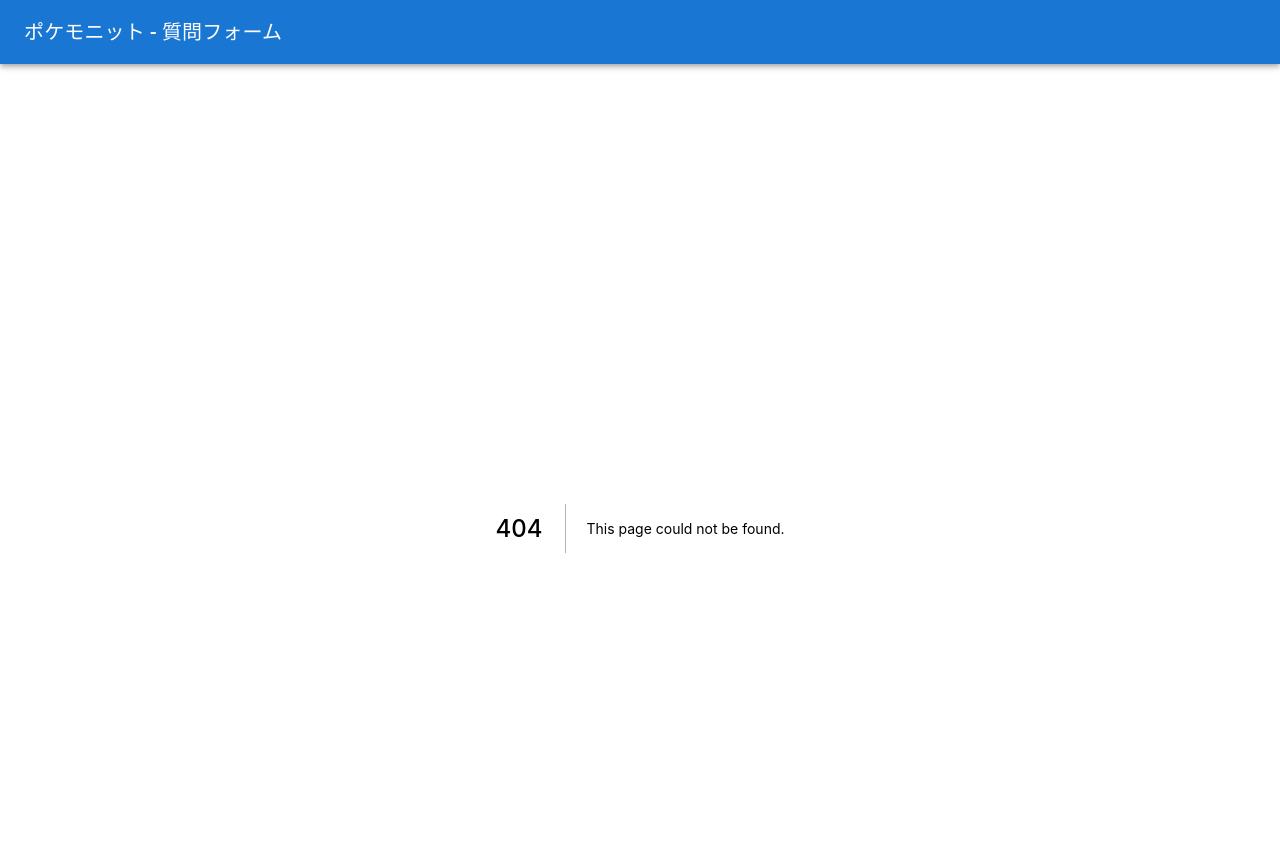
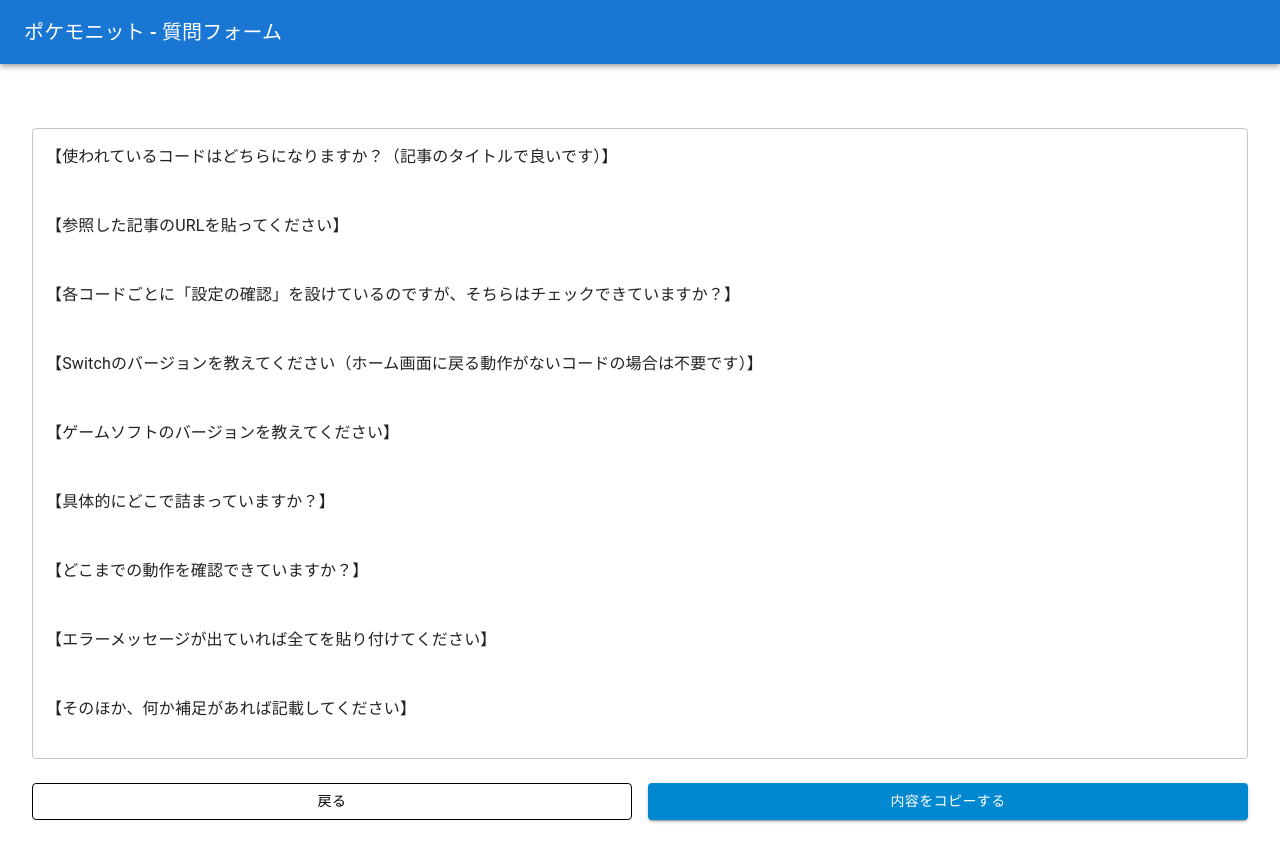
Before and after one commit to lefmarna/contact.pokemonit, a Next.js app: page /code/result in a window 1280 px wide. Before the commit this address had no page. Shown: the top 862 px of the page. Built offline with nearby package versions, Linux system fonts and the light colour scheme.

Commit message:
feat: コードのリザルトページを作成

```diff
--- a/src/pages/code/index.tsx
+++ b/src/pages/code/index.tsx
@@ -175,7 +175,7 @@ const Code: NextPage = () => {
       <FormActions>
         <RouterBackButton />
         <Button onClick={onClickRouterPush} variant='contained' sx={{ ml: 2, width: 1 }} disabled={disabled}>
-          次へ
+          確認する
         </Button>
       </FormActions>
     </>
--- /dev/null
+++ b/src/pages/code/result.tsx
@@ -0,0 +1,80 @@
+import { Button, IconButton, OutlinedInput, Tooltip } from '@mui/material'
+import type { NextPage } from 'next'
+import { useRecoilValue } from 'recoil'
+import AssignmentIcon from '@mui/icons-material/Assignment'
+import { useClipboard } from '../../hooks/useClipboard'
+import { useState } from 'react'
+import {
+  CHECK_LIST_TITLE,
+  CODE_TITLE,
+  ERROR_MESSAGES_TITLE,
+  GAME_VERSION_TITLE,
+  NOTE_TITLE,
+  SWITCH_VERSION_TITLE,
+  URL_TITLE,
+  WHERE_CHECKED_TITLE,
+  WHERE_FAILED_TITLE,
+} from '../../constants/code'
+import {
+  checkListState,
+  codeState,
+  errorMessagesTextfieldState,
+  gameVersionState,
+  noteTextFieldState,
+  switchVersionState,
+  urlState,
+  whereCheckedTextfieldState,
+  whereFailedTextfieldState,
+} from '../../store/codeState'
+import { FormActions } from '../../components/molecules/FormActions'
+import RouterBackButton from '../../components/molecules/RouterBackButton'
+
+const SetupResult: NextPage = () => {
+  const { writeToClipboard } = useClipboard()
+
+  const codeValue = useRecoilValue(codeState)
+  const urlValue = useRecoilValue(urlState)
+  const checkListValue = useRecoilValue(checkListState)
+  const switchVersionValue = useRecoilValue(switchVersionState)
+  const gameVersionValue = useRecoilValue(gameVersionState)
+  const whereFailedTextfieldValue = useRecoilValue(whereFailedTextfieldState)
+  const whereCheckedTextfieldValue = useRecoilValue(whereCheckedTextfieldState)
+  const errorMessagesTextfieldValue = useRecoilValue(errorMessagesTextfieldState)
+  const noteTextFieldValue = useRecoilValue(noteTextFieldState)
+
+  const resultMessage = `【${CODE_TITLE}】\n${codeValue}\n\n【${URL_TITLE}】\n${urlValue}\n\n【${CHECK_LIST_TITLE}】\n${checkListValue}\n\n【${SWITCH_VERSION_TITLE}】\n${switchVersionValue}\n\n【${GAME_VERSION_TITLE}】\n${gameVersionValue}\n\n【${WHERE_FAILED_TITLE}】\n${whereFailedTextfieldValue}\n\n【${WHERE_CHECKED_TITLE}】\n${whereCheckedTextfieldValue}\n\n【${ERROR_MESSAGES_TITLE}】\n${errorMessagesTextfieldValue}\n\n【${NOTE_TITLE}】\n${noteTextFieldValue}`
+
+  const [openTip, setOpenTip] = useState(false)
+
+  const handleCloseTip = (): void => {
+    setOpenTip(false)
+  }
+
+  const handleClickButton = (): void => {
+    setOpenTip(true)
+    writeToClipboard(resultMessage)
+  }
+
+  return (
+    <>
+      <OutlinedInput type='text' value={resultMessage} multiline fullWidth readOnly />
+      <FormActions>
+        <RouterBackButton />
+        <Tooltip
+          arrow
+          open={openTip}
+          onClose={handleCloseTip}
+          disableHoverListener
+          placement='top'
+          title='コピーしました'
+        >
+          <Button color='info' onClick={handleClickButton} variant='contained' sx={{ ml: 2, width: 1 }}>
+            内容をコピーする
+          </Button>
+        </Tooltip>
+      </FormActions>
+    </>
+  )
+}
+
+export default SetupResult
--- a/src/pages/setup/index.tsx
+++ b/src/pages/setup/index.tsx
@@ -154,7 +154,7 @@ const Setup: NextPage = () => {
       <FormActions>
         <RouterBackButton />
         <Button onClick={onClickRouterPush} variant='contained' sx={{ ml: 2, width: 1 }} disabled={disabled}>
-          次へ
+          確認する
         </Button>
       </FormActions>
     </>
```
